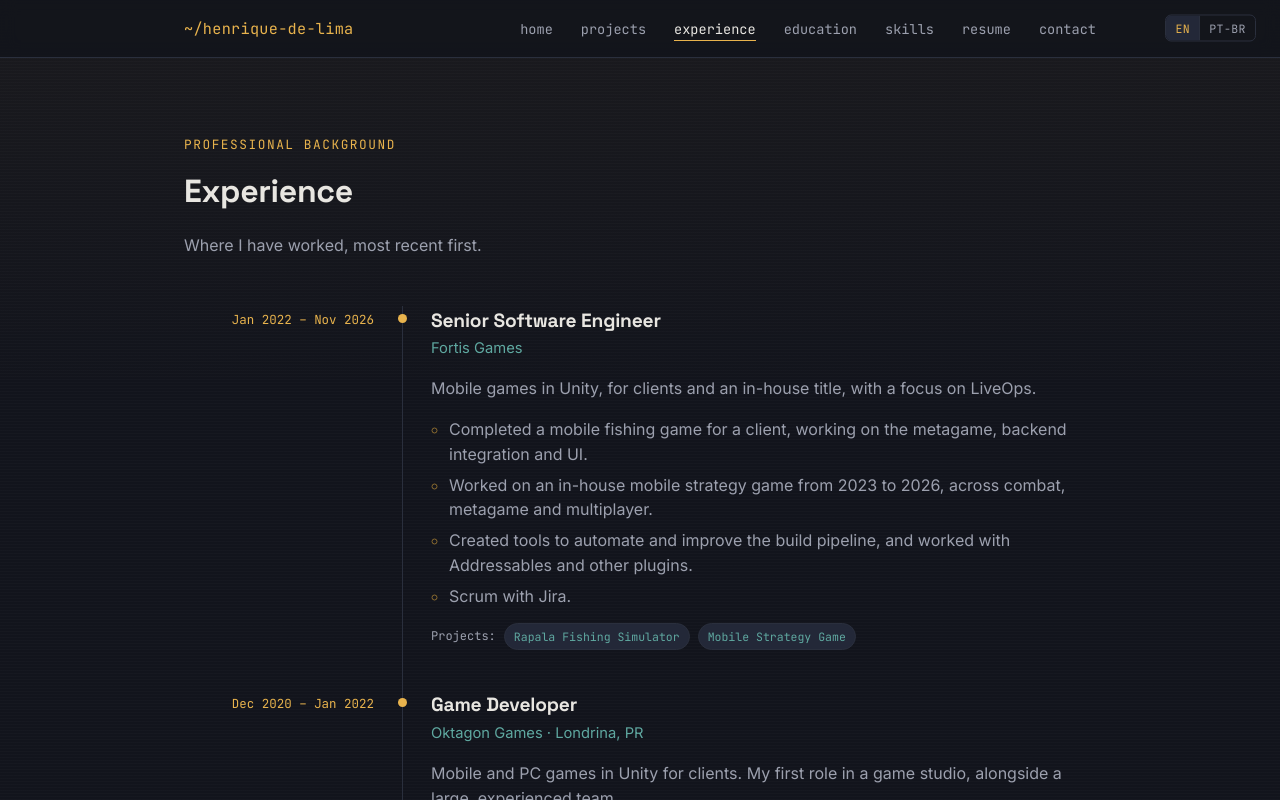
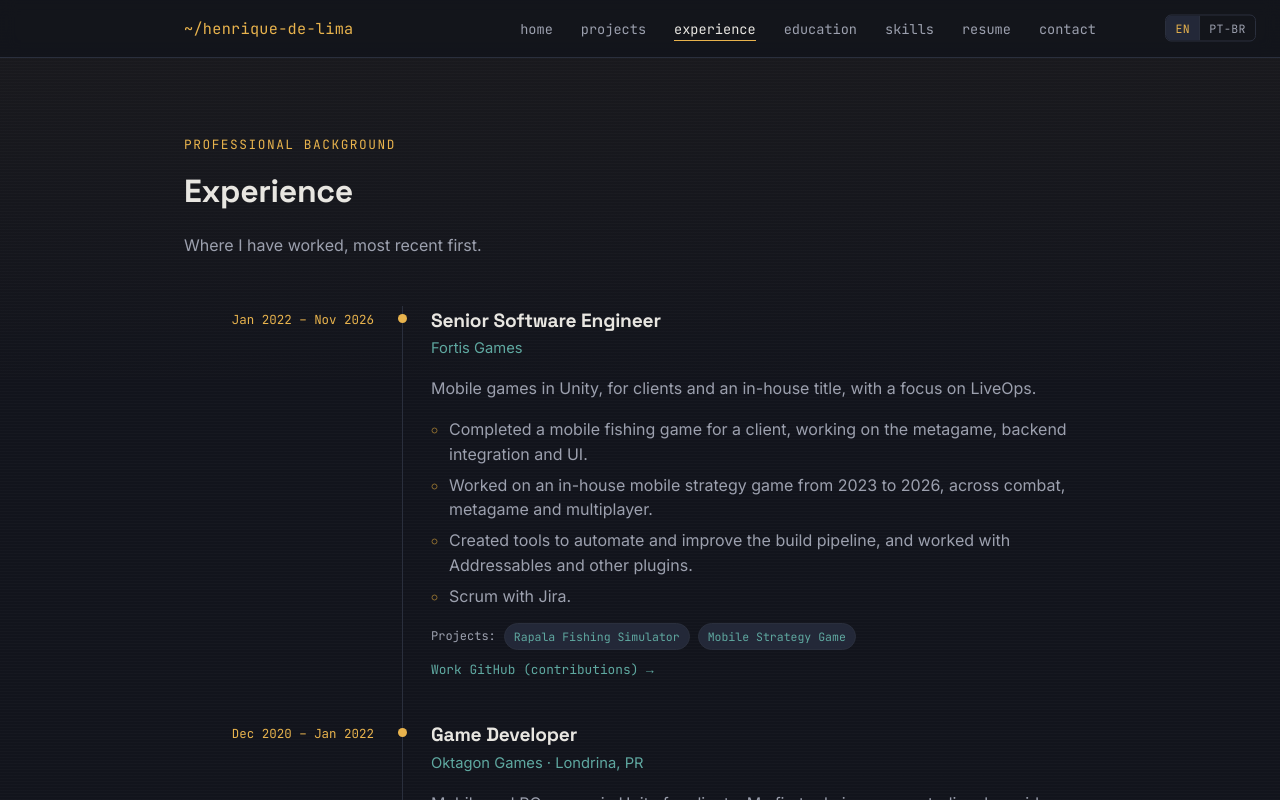
Before and after one commit to henriquelima92/henrique-portfolio, a React (Vite) app: page /#/experience in a window 1280 px wide. Shown: the top 800 px of the page. Built offline with nearby package versions, Linux system fonts and the light colour scheme.

Commit message:
Link work GitHub profile from the Fortis Games entry
Experience entries can now list external links; the Fortis Games job
links to the work GitHub profile with its contribution history. The
resume PDFs are unchanged.

Co-Authored-By: Claude Opus 5.5 <noreply@anthropic.com>

```diff
--- a/src/components/TimelineItem.jsx
+++ b/src/components/TimelineItem.jsx
@@ -4,7 +4,17 @@ import { formatDate } from '../i18n/format.js'
 import { projects as allProjects } from '../data/projects/index.js'
 
 // One entry of a timeline (a job or a degree).
-export default function TimelineItem({ title, organization, location, start, end, summary, highlights, projects = [] }) {
+export default function TimelineItem({
+  title,
+  organization,
+  location,
+  start,
+  end,
+  summary,
+  highlights,
+  projects = [],
+  links = [],
+}) {
   const { lang, t, pick } = useLanguage()
   const linked = projects.map((slug) => allProjects.find((p) => p.slug === slug)).filter(Boolean)
   const points = pick(highlights) ?? []
@@ -38,6 +48,15 @@ export default function TimelineItem({ title, organization, location, start, end
             ))}
           </p>
         )}
+        {links.length > 0 && (
+          <p className="timeline-links">
+            {links.map((link) => (
+              <a key={link.url} href={link.url} target="_blank" rel="noreferrer">
+                {pick(link.label)}
+              </a>
+            ))}
+          </p>
+        )}
       </div>
     </li>
   )
--- a/src/data/experience.js
+++ b/src/data/experience.js
@@ -2,6 +2,7 @@
 // start/end: 'YYYY-MM' (end: null = current job). Text fields: plain string or { en, 'pt-BR' }.
 // location: '' hides it.
 // projects: slugs from src/data/projects/ to link from this job.
+// links: optional external links [{ label, url }] shown under the job (site only, not in the resume PDFs).
 export const experience = [
   {
     role: { en: 'Senior Software Engineer', 'pt-BR': 'Engenheiro de Software Sênior' },
@@ -28,6 +29,12 @@ export const experience = [
       ],
     },
     projects: ['rapala-fishing', 'mobile-strategy-game'],
+    links: [
+      {
+        label: { en: 'Work GitHub (contributions) →', 'pt-BR': 'GitHub de trabalho (contribuições) →' },
+        url: 'https://github.com/henrique-lima-fortis',
+      },
+    ],
   },
   {
     role: { en: 'Game Developer', 'pt-BR': 'Desenvolvedor de Jogos' },
--- a/src/index.css
+++ b/src/index.css
@@ -604,6 +604,23 @@ main {
   font-size: 0.75rem;
 }
 
+.timeline-links {
+  display: flex;
+  flex-wrap: wrap;
+  gap: 16px;
+  margin: 10px 0 0;
+}
+
+.timeline-links a {
+  font-family: var(--font-mono);
+  font-size: 0.8rem;
+  color: var(--color-teal);
+}
+
+.timeline-links a:hover {
+  color: var(--color-accent);
+}
+
 .timeline-projects .tag:hover {
   border-color: var(--color-accent-dim);
   color: var(--color-accent);
--- a/src/pages/Experience.jsx
+++ b/src/pages/Experience.jsx
@@ -25,6 +25,7 @@ export default function Experience() {
               summary={job.summary}
               highlights={job.highlights}
               projects={job.projects}
+              links={job.links}
             />
           ))}
         </ol>
```
